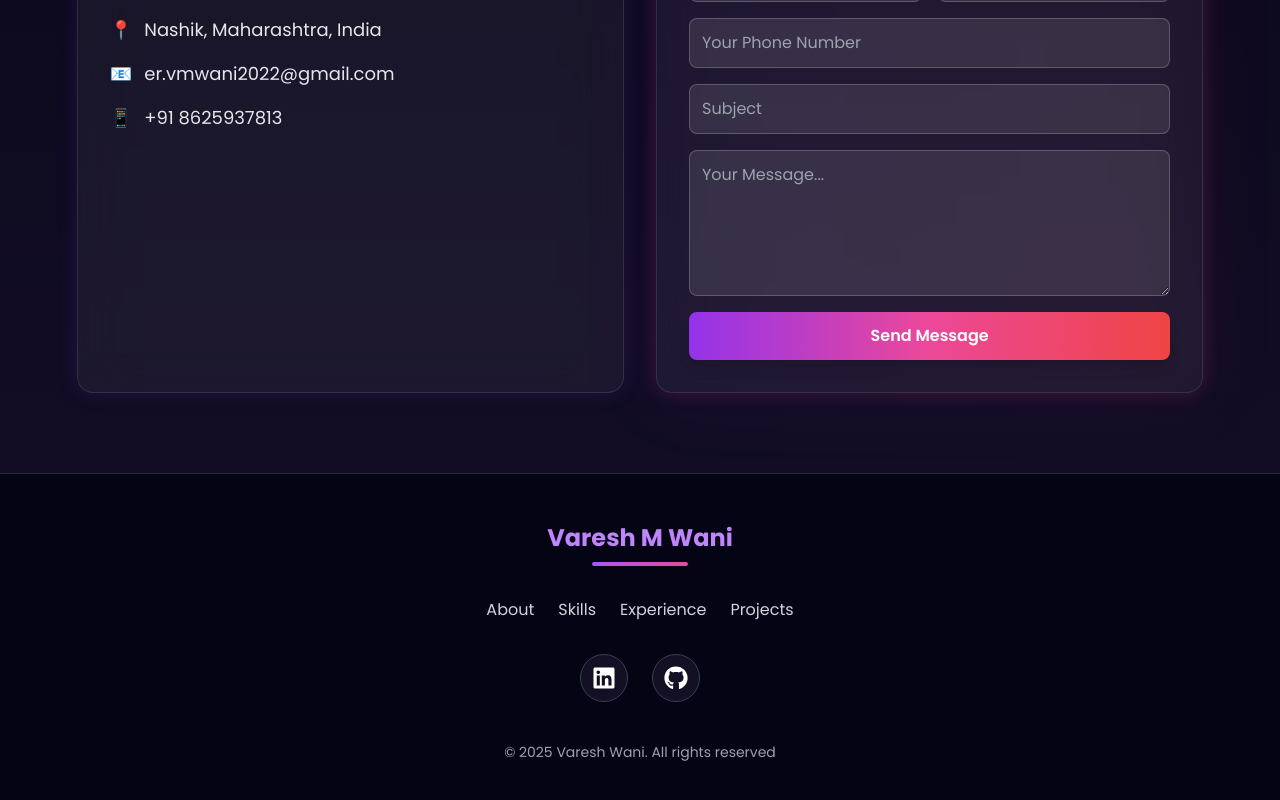
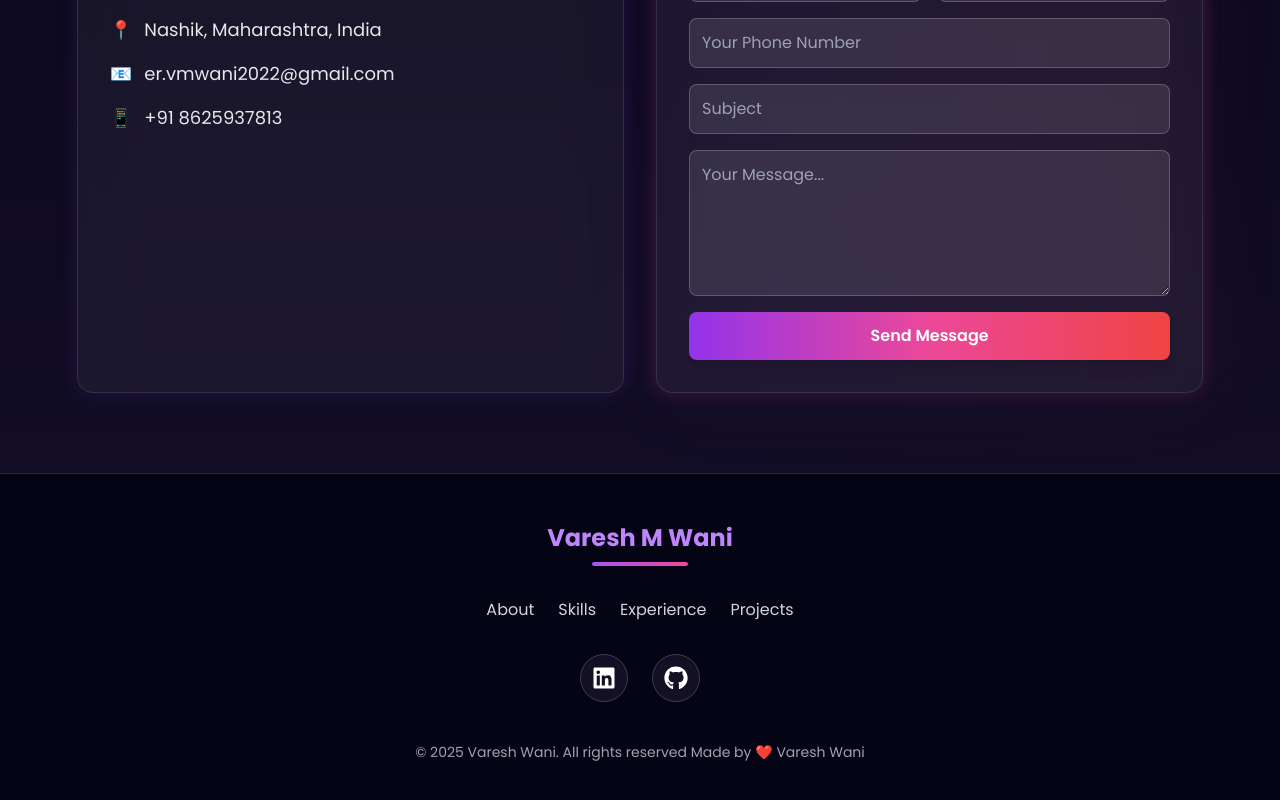
Before and after one commit to VareshWani/Varesh-Wani-Portfolio, a React (Vite) app: page / in a window 1280 px wide. Shown: the part 5811-6611 px from the top of the page. Built offline with nearby package versions, Linux system fonts and the light colour scheme.

Commit message:
Update Footer.jsx

```diff
--- a/src/Components/Footer/Footer.jsx
+++ b/src/Components/Footer/Footer.jsx
@@ -59,6 +59,7 @@ const Footer = () => {
         {/* Copyright */}
         <p className="text-sm text-gray-400 mt-10">
           &copy; 2025 Varesh Wani. All rights reserved
+          Made by ❤️ Varesh Wani
         </p>
       </div>
     </footer>
```
